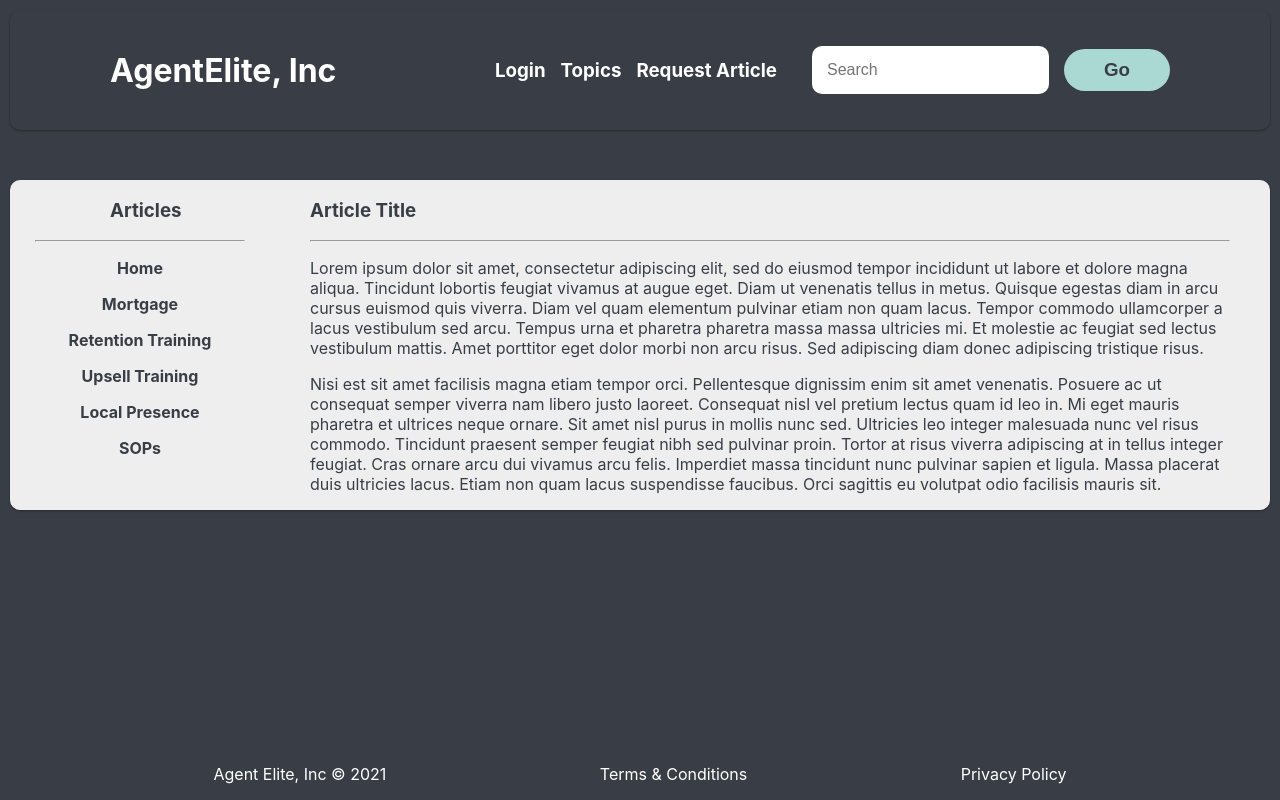
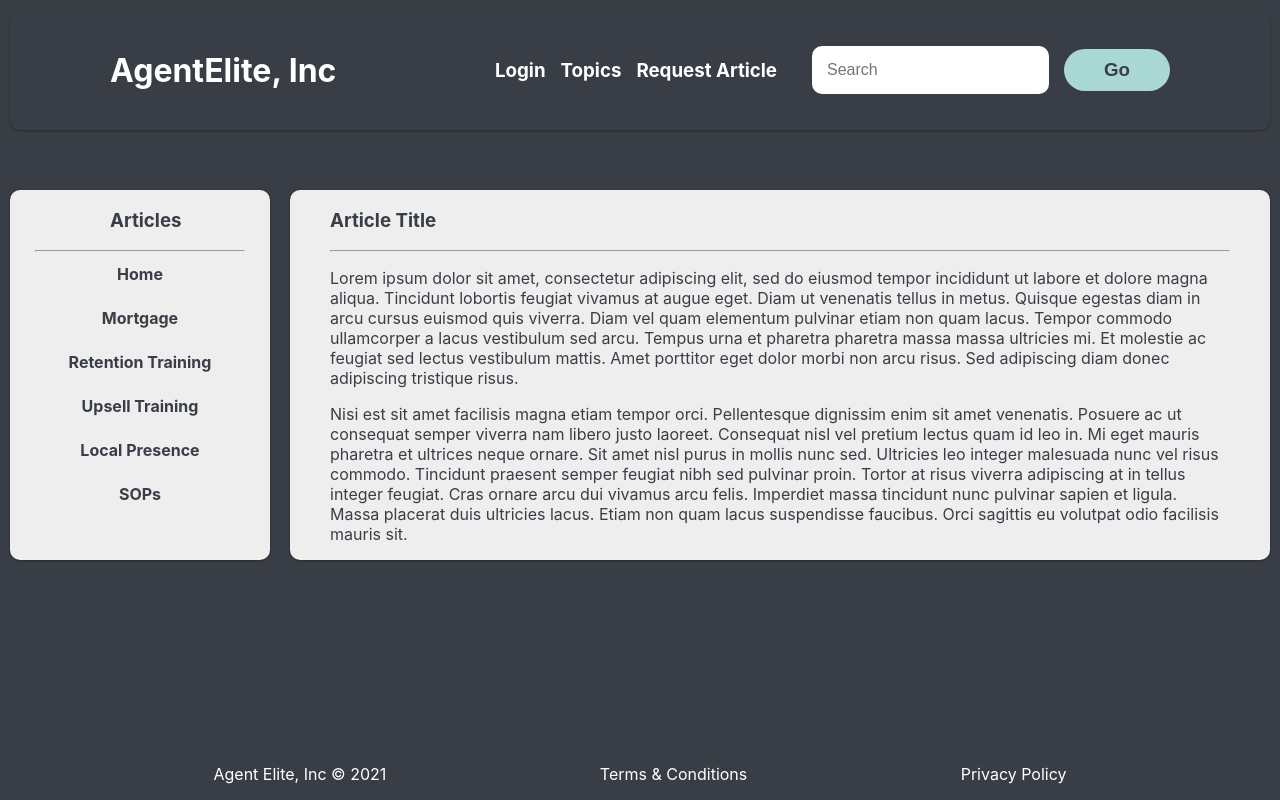
Before and after one commit to charlesGraham/ae-kb, a React (Create React App) app: page / in a window 1280 px wide. Built offline with nearby package versions, Linux system fonts and the light colour scheme.

Commit message:
separate article + content from sidebar

```diff
--- a/src/Body.css
+++ b/src/Body.css
@@ -1,8 +1,13 @@
+
 
 .body_container {
+    display: flex;
+}
 
-    display: flex;
-    justify-content: space-around;
+.sidebar_container {
+    /* display: flex;
+    justify-content: space-around; */
+    max-width: 260px;
     background-color: #eee;
     color: #393E46;
 
@@ -11,8 +16,15 @@
     box-shadow: 0 1px 3px rgba(0, 0, 0, 0.12), 0 1px 2px rgba(0, 0, 0, 0.24);
 }
 
+.content_container {
+    background-color: #eee;
+    color: #393E46;
+    margin: 50px 10px;
+    border-radius: 10px;
+    box-shadow: 0 1px 3px rgba(0, 0, 0, 0.12), 0 1px 2px rgba(0, 0, 0, 0.24);
+}
+
 .body_sidebar {
-    max-width: 260px;
     text-align: center;
 }
 
@@ -25,6 +37,8 @@
 }
 
 .body_sidebar > p {
+    margin: 0;
+    padding: 12px 0;
     font-weight: 700;
 }
 
--- a/src/Body.js
+++ b/src/Body.js
@@ -7,14 +7,19 @@ import SideBar from './SideBar';
 function Body() {
     return (
         <div className="body_container">
+            <div className="sidebar_container">
             <SideBar />
+            </div>
 
-            <div className="body_content">
-                <ArticleTitle title={"Article Title"} />
-                <hr />
-                <ArticleContent />
+            <div className="content_container">
+                <div className="body_content">
+                    <ArticleTitle title={"Article Title"} />
+                    <hr />
+                    <ArticleContent />
+                </div>
             </div>
         </div>
+
     )
 }
 
```
